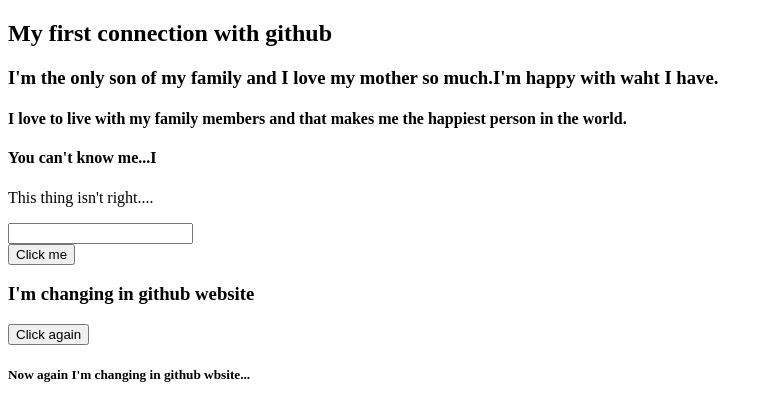
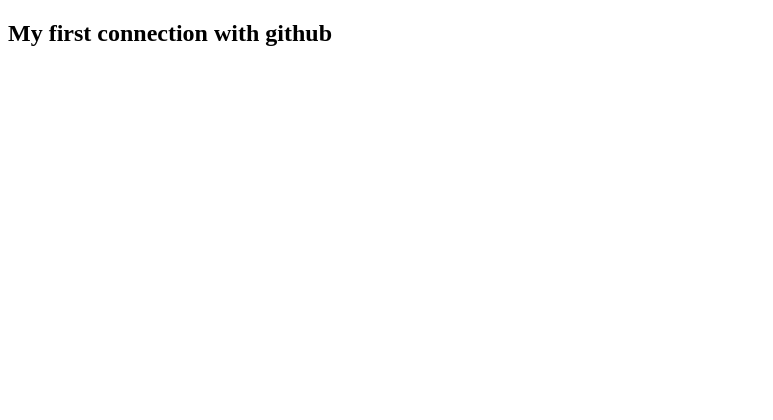
Before and after one commit to SAADAT619/Website-project, a plain HTML site: page index.html in a window 1280 px wide. Shown: the whole page, without its empty margins (0-773 px from the left). Drawn offline with Linux system fonts and the light colour scheme.

Commit message:
finally done

```diff
--- a/index.html
+++ b/index.html
@@ -7,16 +7,6 @@
 </head>
 <body>
     <h2>My first connection with github</h2>
-    <h3>I'm the only son of my family and I love my mother so much.I'm happy with waht I have.</h3>
-    <h4>I love to live with my family members and that makes me the happiest person in the world.</h4>
 
-    <h4>You can't know me...I</h4>
-    <p>This thing isn't right....</p>
-    <input type="text">
-    <br>
-    <button>Click me</button>
-    <h3>I'm changing in github website</h3>
-    <button>Click again</button>
-    <h5>Now again I'm changing in github wbsite...</h5>
 </body>
 </html>
```
